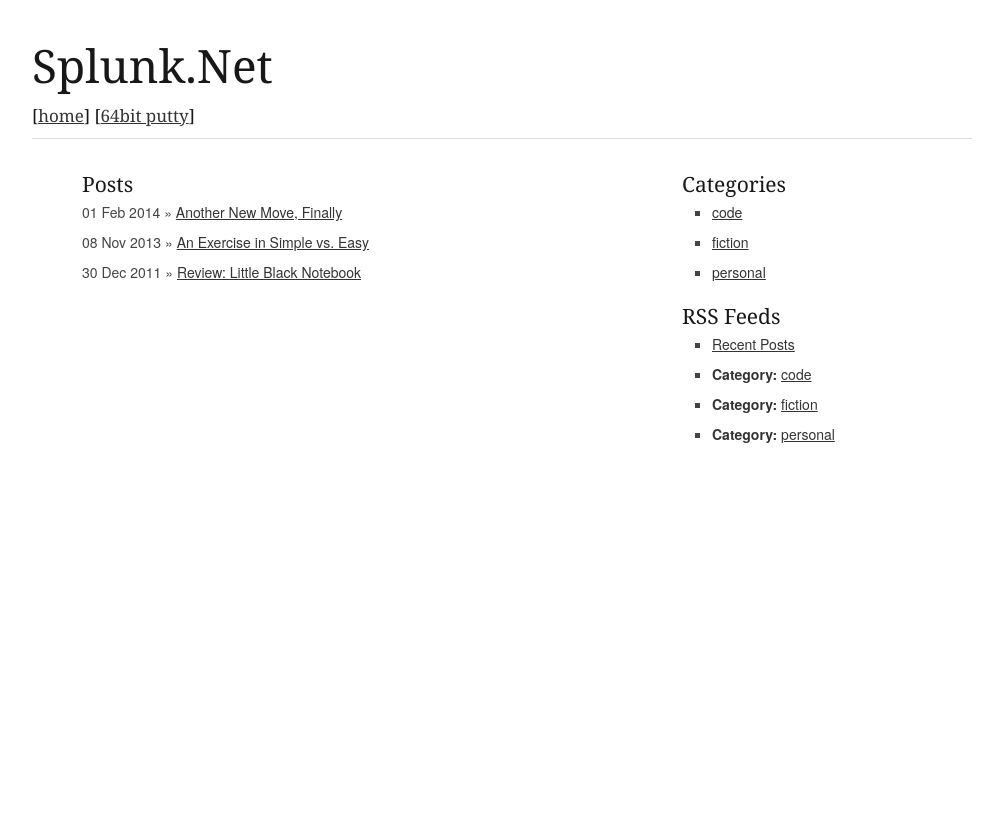
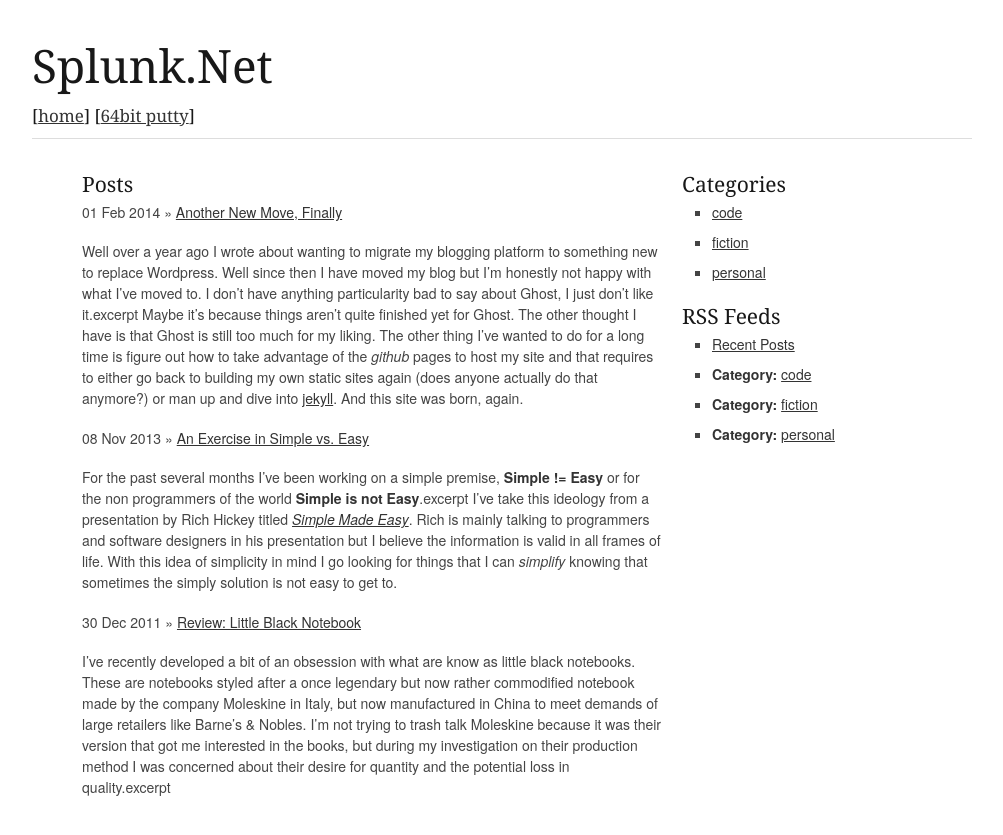
Before and after one commit to taddev/taddev.github.io, a Jekyll site: the page built from index.html, in a window 1280 px wide. Shown: the top 835 px of the page, without its empty margins (138-1141 px from the left). Built offline with Jekyll 4.4.1, drawn with Linux system fonts in a browser that asks for light colours; comment, search, counter and statistics services are not loaded.

Commit message:
adding excerpt tag

```diff
--- a/_posts/2011-12-30-little-black-notebooks.md
+++ b/_posts/2011-12-30-little-black-notebooks.md
@@ -6,7 +6,7 @@
 ---
 
 
-I've recently developed a bit of an obsession with what are know as little black notebooks. These are notebooks styled after a once legendary but now rather commodified notebook made by the company Moleskine in Italy, but now manufactured in China to meet demands of large retailers like Barne's & Nobles. I'm not trying to trash talk Moleskine because it was their version that got me interested in the books, but during my investigation on their production method I was concerned about their desire for quantity and the potential loss in quality.
+I've recently developed a bit of an obsession with what are know as little black notebooks. These are notebooks styled after a once legendary but now rather commodified notebook made by the company Moleskine in Italy, but now manufactured in China to meet demands of large retailers like Barne's & Nobles. I'm not trying to trash talk Moleskine because it was their version that got me interested in the books, but during my investigation on their production method I was concerned about their desire for quantity and the potential loss in quality.`excerpt`
 
 <img style="float:right" src="/images/moleskine_pocket_plain_notebook.gif" />These notebooks have a very distinct appearance and from a distance they would all look roughly the same. The dimensions of the notebooks I'm most interested in are 9cm x 14cm or approximately 3.5in x 5.5in to the American folks (like me.) This size is just about right to fit into your pocket so you can carry the book with you everywhere and write down everything. These notebooks also have an elastic band sewn onto the back cover and stretches over the front cover to help keep it closed as it ages. There is also some sort of bookmark built into the notebook; the Moleskine has a satin ribbon for this purpose but some other notebooks have gotten creative with a paper flap. A pocket built into the inside of the back cover stores loose-left notes. Lastly, and the most important in my opinion, the rounded corners to prevent page bending and creasing.
 
--- a/_posts/2013-11-08-an-exercise-in-simple-vs-easy.md
+++ b/_posts/2013-11-08-an-exercise-in-simple-vs-easy.md
@@ -5,7 +5,7 @@
 categories: code
 ---
 
-For the past several months I've been working on a simple premise, **Simple != Easy** or for the non programmers of the world **Simple is not Easy**. I've take this ideology from a presentation by Rich Hickey titled [_Simple Made Easy_](http://www.infoq.com/presentations/Simple-Made-Easy). Rich is mainly talking to programmers and software designers in his presentation but I believe the information is valid in all frames of life. With this idea of simplicity in mind I go looking for things that I can *simplify* knowing that sometimes the simply solution is not easy to get to.
+For the past several months I've been working on a simple premise, **Simple != Easy** or for the non programmers of the world **Simple is not Easy**.`excerpt` I've take this ideology from a presentation by Rich Hickey titled [_Simple Made Easy_](http://www.infoq.com/presentations/Simple-Made-Easy). Rich is mainly talking to programmers and software designers in his presentation but I believe the information is valid in all frames of life. With this idea of simplicity in mind I go looking for things that I can *simplify* knowing that sometimes the simply solution is not easy to get to.
 
 Several months ago I put together some basic BASH scripts that I used to manage the permissions on my the files and folders of my Wordpress site. These scripts allow me to easily change the permissions to read/write so I can do things like install themes and plugins or update the site. Once I've finished making changes to the site I could run another script to change the permissions back to read-only so I don't have writable files facing the internet.
 
--- a/_posts/2014-02-01-another-new-move-finally.md
+++ b/_posts/2014-02-01-another-new-move-finally.md
@@ -5,7 +5,7 @@
 categories: personal
 ---
 
-Well over a year ago I wrote about wanting to migrate my blogging platform to something new to replace Wordpress. Well since then I have moved my blog but I'm honestly not happy with what I've moved to. I don't have anything particularity bad to say about Ghost, I just don't like it. Maybe it's because things aren't quite finished yet for Ghost. The other thought I have is that Ghost is still too much for my liking. The other thing I've wanted to do for a long time is figure out how to take advantage of the *github* pages to host my site and that requires to either go back to building my own static sites again (does anyone actually do that anymore?) or man up and dive into [jekyll](http://jekyllrb.com). And this site was born, again.
+Well over a year ago I wrote about wanting to migrate my blogging platform to something new to replace Wordpress. Well since then I have moved my blog but I'm honestly not happy with what I've moved to. I don't have anything particularity bad to say about Ghost, I just don't like it.`excerpt` Maybe it's because things aren't quite finished yet for Ghost. The other thought I have is that Ghost is still too much for my liking. The other thing I've wanted to do for a long time is figure out how to take advantage of the *github* pages to host my site and that requires to either go back to building my own static sites again (does anyone actually do that anymore?) or man up and dive into [jekyll](http://jekyllrb.com). And this site was born, again.
 
 I've only started to scratch the surface of what *jekyll* can do, but I do see the potential and I have the added bonus of using markdown which I've always wanted to do. The idea that I can write posts and pages without needing to have a web page open is pretty nice I must say, and using git to publish the site is pretty elegant too.
 
--- a/index.html
+++ b/index.html
@@ -8,6 +8,7 @@
   <ul class="posts">
     {% for post in site.posts %}
       <li><span>{{ post.date | date_to_string }}</span> &raquo; <a href="{{ post.url }}">{{ post.title }}</a></li>
+      <p>{{ post.excerpt }}</p>
     {% endfor %}
   </ul>
 </div>
```
